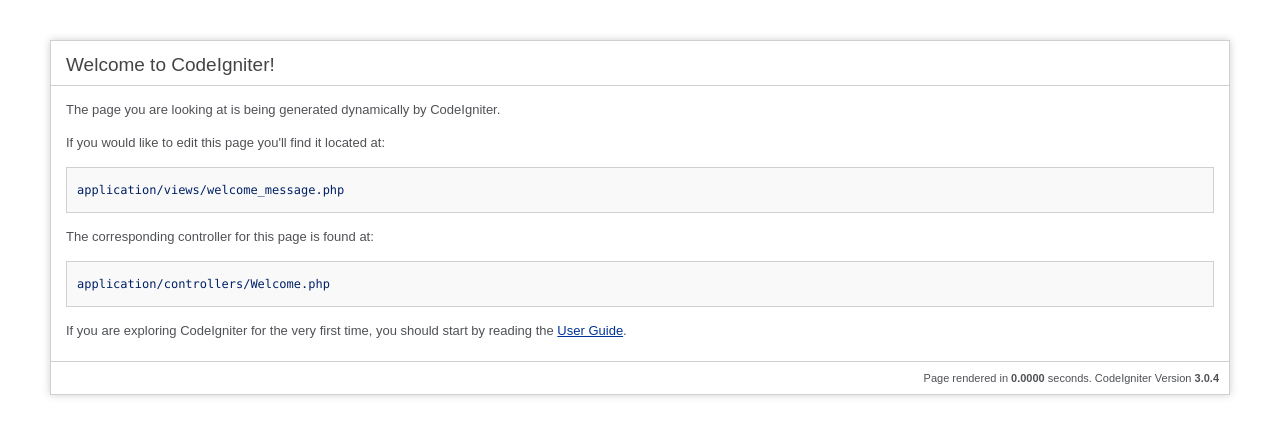
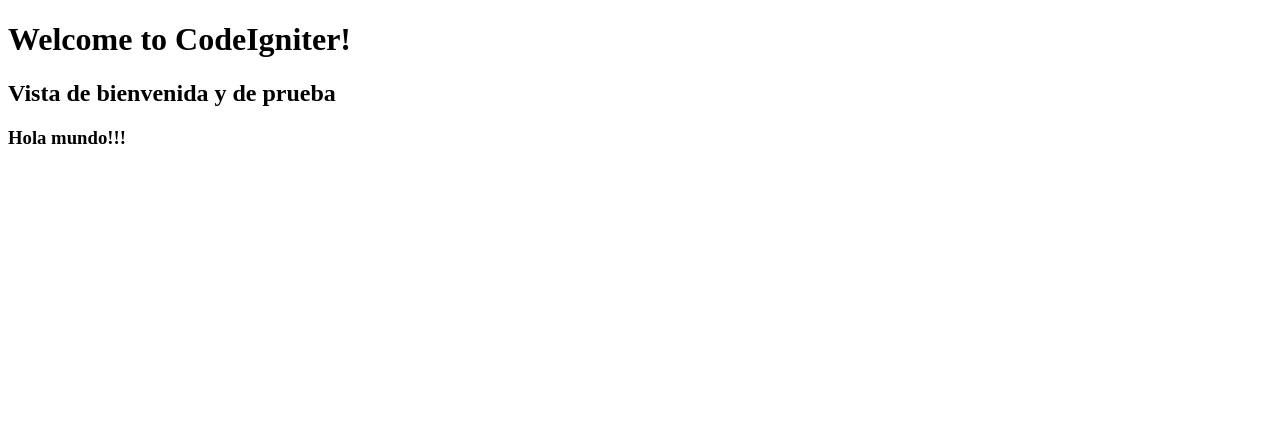
Before and after one commit to dsrdnpblc/practica_codeigniter, a CodeIgniter app: page /practica_codigniter/ in a window 1280 px wide. Shown: the top 437 px of the page. Run offline with CodeIgniter, Linux system fonts and the light colour scheme.

Commit message:
Welcome view and Hello world

```diff
--- a/application/views/welcome_message.php
+++ b/application/views/welcome_message.php
@@ -5,85 +5,10 @@ defined('BASEPATH') OR exit('No direct script access allowed');
 <head>
 	<meta charset="utf-8">
 	<title>Welcome to CodeIgniter</title>
-
-	<style type="text/css">
-
-	::selection { background-color: #E13300; color: white; }
-	::-moz-selection { background-color: #E13300; color: white; }
-
-	body {
-		background-color: #fff;
-		margin: 40px;
-		font: 13px/20px normal Helvetica, Arial, sans-serif;
-		color: #4F5155;
-	}
-
-	a {
-		color: #003399;
-		background-color: transparent;
-		font-weight: normal;
-	}
-
-	h1 {
-		color: #444;
-		background-color: transparent;
-		border-bottom: 1px solid #D0D0D0;
-		font-size: 19px;
-		font-weight: normal;
-		margin: 0 0 14px 0;
-		padding: 14px 15px 10px 15px;
-	}
-
-	code {
-		font-family: Consolas, Monaco, Courier New, Courier, monospace;
-		font-size: 12px;
-		background-color: #f9f9f9;
-		border: 1px solid #D0D0D0;
-		color: #002166;
-		display: block;
-		margin: 14px 0 14px 0;
-		padding: 12px 10px 12px 10px;
-	}
-
-	#body {
-		margin: 0 15px 0 15px;
-	}
-
-	p.footer {
-		text-align: right;
-		font-size: 11px;
-		border-top: 1px solid #D0D0D0;
-		line-height: 32px;
-		padding: 0 10px 0 10px;
-		margin: 20px 0 0 0;
-	}
-
-	#container {
-		margin: 10px;
-		border: 1px solid #D0D0D0;
-		box-shadow: 0 0 8px #D0D0D0;
-	}
-	</style>
 </head>
 <body>
-
-<div id="container">
 	<h1>Welcome to CodeIgniter!</h1>
-
-	<div id="body">
-		<p>The page you are looking at is being generated dynamically by CodeIgniter.</p>
-
-		<p>If you would like to edit this page you'll find it located at:</p>
-		<code>application/views/welcome_message.php</code>
-
-		<p>The corresponding controller for this page is found at:</p>
-		<code>application/controllers/Welcome.php</code>
-
-		<p>If you are exploring CodeIgniter for the very first time, you should start by reading the <a href="user_guide/">User Guide</a>.</p>
-	</div>
-
-	<p class="footer">Page rendered in <strong>{elapsed_time}</strong> seconds. <?php echo  (ENVIRONMENT === 'development') ?  'CodeIgniter Version <strong>' . CI_VERSION . '</strong>' : '' ?></p>
-</div>
-
+	<h2>Vista de bienvenida y de prueba</h2>
+	<h3>Hola mundo!!!</h3>
 </body>
 </html>
```
